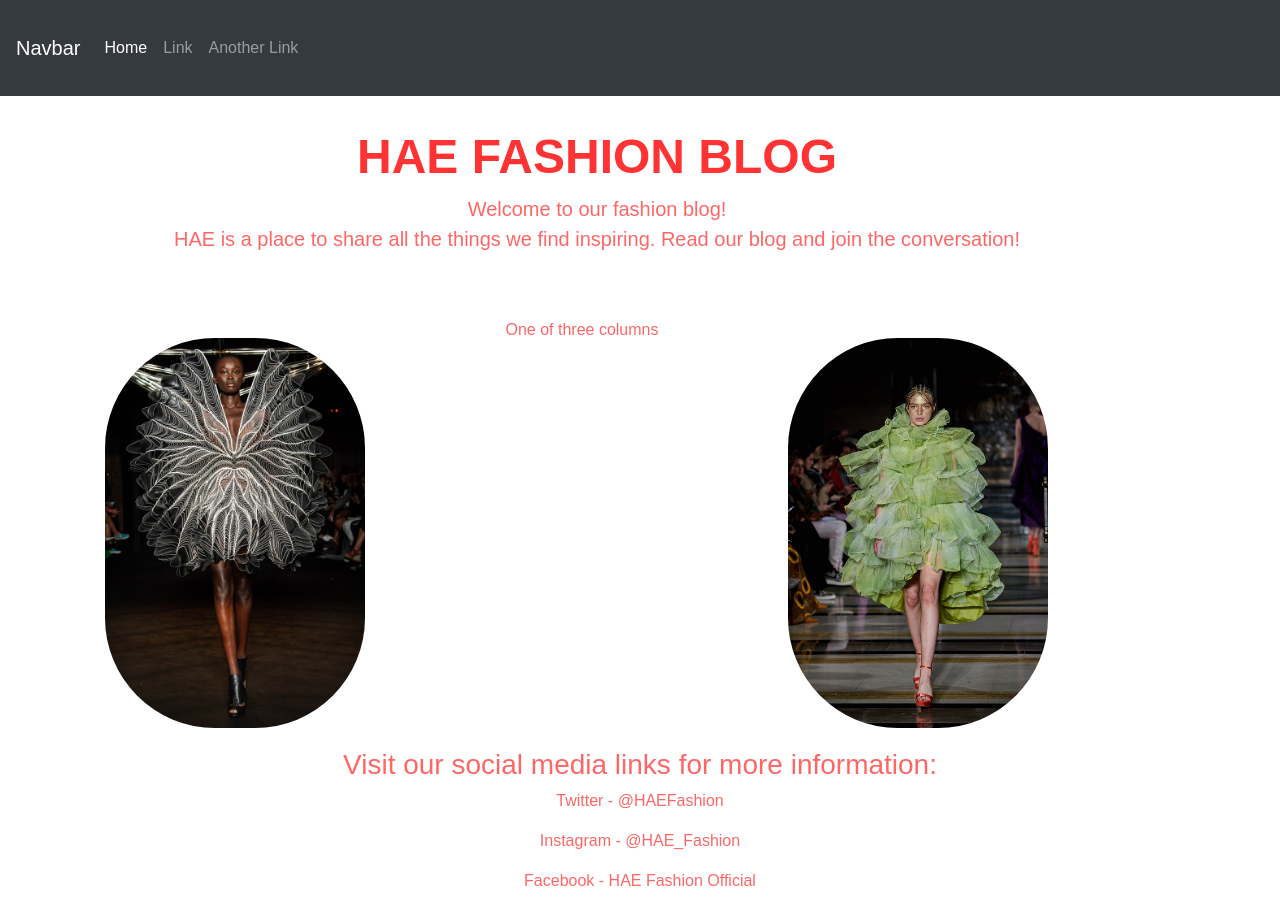
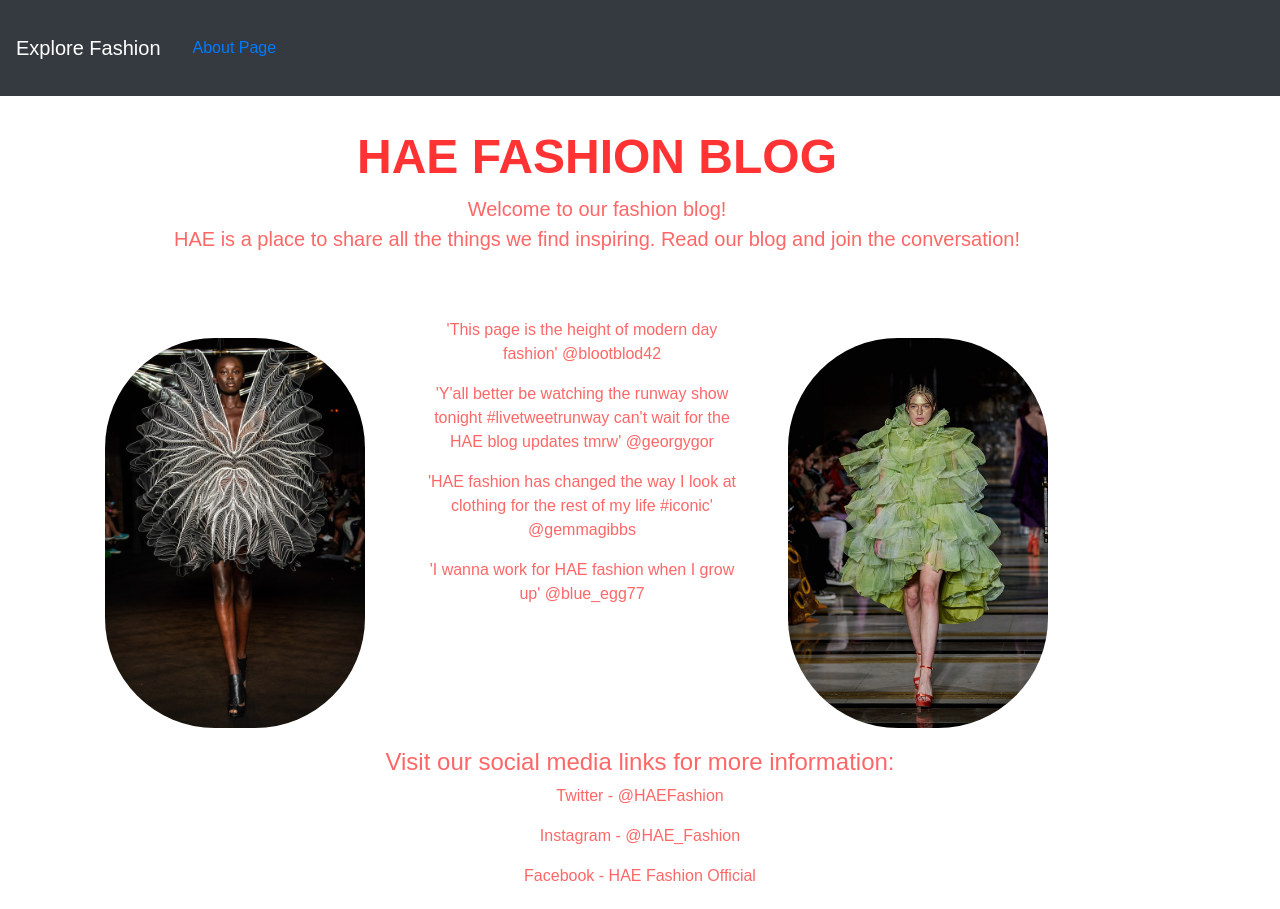
Before and after one commit to aliyahuss/website, a plain HTML site: page index.html in a window 1280 px wide. Drawn offline with nearby package versions, Linux system fonts and the light colour scheme.

Commit message:
about page

```diff
--- a/css/styles.css
+++ b/css/styles.css
@@ -11,6 +11,9 @@ div {
       width: 80vw;
 }
 
+a{
+     color: rbg(0,0,0.8);
+}
 
 h1 {
   font-size: 3em;
--- a/index.html
+++ b/index.html
@@ -19,7 +19,7 @@
   <body>
 
     <nav class="navbar navbar-expand-md navbar-dark bg-dark fixed-top">
-      <a class="navbar-brand" href="#">Navbar</a>
+      <a class="navbar-brand" href="#">Explore Fashion</a>
       <button class="navbar-toggler" type="button" data-toggle="collapse" data-target="#navbarsExampleDefault" aria-controls="navbarsExampleDefault" aria-expanded="false" aria-label="Toggle navigation">
         <span class="navbar-toggler-icon"></span>
       </button>
@@ -27,13 +27,16 @@
       <div class="collapse navbar-collapse" id="navbarsExampleDefault">
         <ul class="navbar-nav mr-auto">
           <li class="nav-item active">
-            <a class="nav-link" href="#">Home <span class="sr-only">(current)</span></a>
+            <a class="nav-link" href="#"> <span class="sr-only">(current)</span></a>
+
           </li>
           <li class="nav-item">
-            <a class="nav-link" href="#">Link</a>
+
+              <a href="file:///C:/Users/AnjamH/Documents/coding%20course/Repos/MyWebsite/aboutpage.html#">About Page</a>
+
           </li>
           <li class="nav-item">
-            <a class="nav-link" href="#">Another Link</a>
+            <a class="nav-link" href="#"> </a>
           </li>
         </ul>
       </div>
@@ -52,7 +55,20 @@
          <img src="images/snazzy dress 1.jpg" alt="picture of dress" width="300x">
         </div>
         <div class="col-sm">
-          One of three columns
+            <p>
+              'This page is the height of modern day fashion' @blootblod42
+            </p>
+
+            <p>
+              'Y'all better be watching the runway show tonight #livetweetrunway can't wait for the HAE blog updates tmrw' @georgygor
+            </p>
+
+            <p>
+              'HAE fashion has changed the way I look at clothing for the rest of my life #iconic' @gemmagibbs
+            </p>
+
+            <p>
+              'I wanna work for HAE fashion when I grow up' @blue_egg77
         </div>
         <div class="col-sm">
           <img src="images/snazzy dress 2.jpg" alt="picture of dress" width="300x">
@@ -62,10 +78,11 @@
 
 
 
-<h3>
+<h2>
 
   Visit our social media links for more information:
-</h3>
+</h2>
+
 <p>
   Twitter - @HAEFashion
 </p>
```
Also changed, not shown: aboutpage.html (+12 -5 lines).
